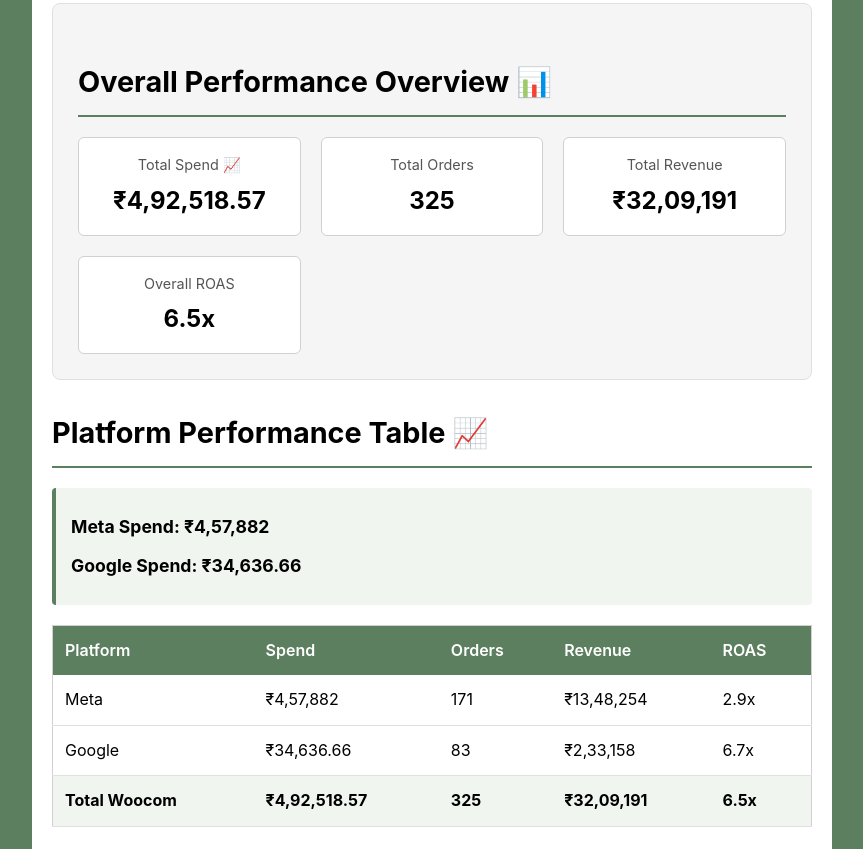
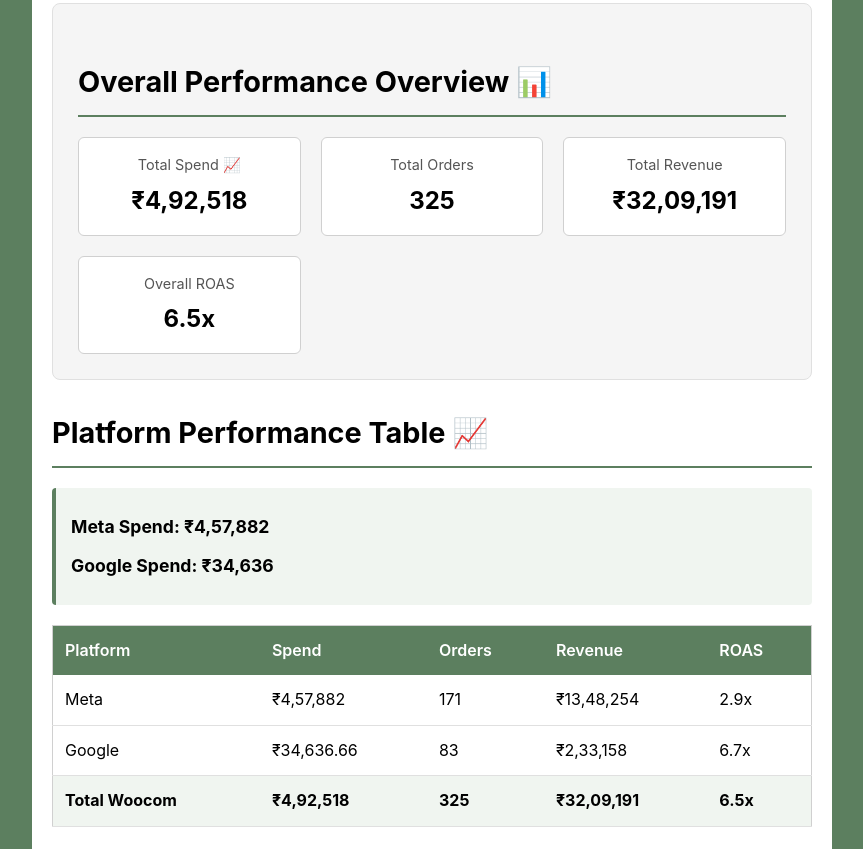
Before and after one commit to sumitpatel438/monthlyreport, a plain HTML site: page index.html in a window 1280 px wide. Shown: the part 239-1088 px from the top of the page, without its empty margins (208-1071 px from the left). Drawn offline with Linux system fonts and the light colour scheme.

Commit message:
index.html

```diff
--- a/index.html
+++ b/index.html
@@ -63,7 +63,7 @@
         <div class="overview-grid">
           <div class="metric-card">
             <div class="metric-label">Total Spend 📈</div>
-            <div class="metric-value">₹4,92,518.57</div>
+            <div class="metric-value">₹4,92,518</div>
           </div>
           <div class="metric-card">
             <div class="metric-label">Total Orders</div>
@@ -83,7 +83,7 @@
         <h2>Platform Performance Table 📈</h2>
         <div class="platform-highlights">
           <p>Meta Spend: ₹4,57,882</p>
-          <p>Google Spend: ₹34,636.66</p>
+          <p>Google Spend: ₹34,636</p>
         </div>
         <table>
           <thead>
@@ -112,7 +112,7 @@
             </tr>
             <tr>
               <td>Total Woocom</td>
-              <td>₹4,92,518.57</td>
+              <td>₹4,92,518</td>
               <td>325</td>
               <td>₹32,09,191</td>
               <td>6.5x</td>
@@ -153,7 +153,7 @@
         <div class="metrics-row">
           <div class="metric-item">
             <strong>Spend</strong>
-            <span>₹34,636.66</span>
+            <span>₹34,636</span>
           </div>
           <div class="metric-item">
             <strong>Orders</strong>
@@ -201,4 +201,5 @@
     </footer>
   </div>
 </body>
+
 </html>
```
